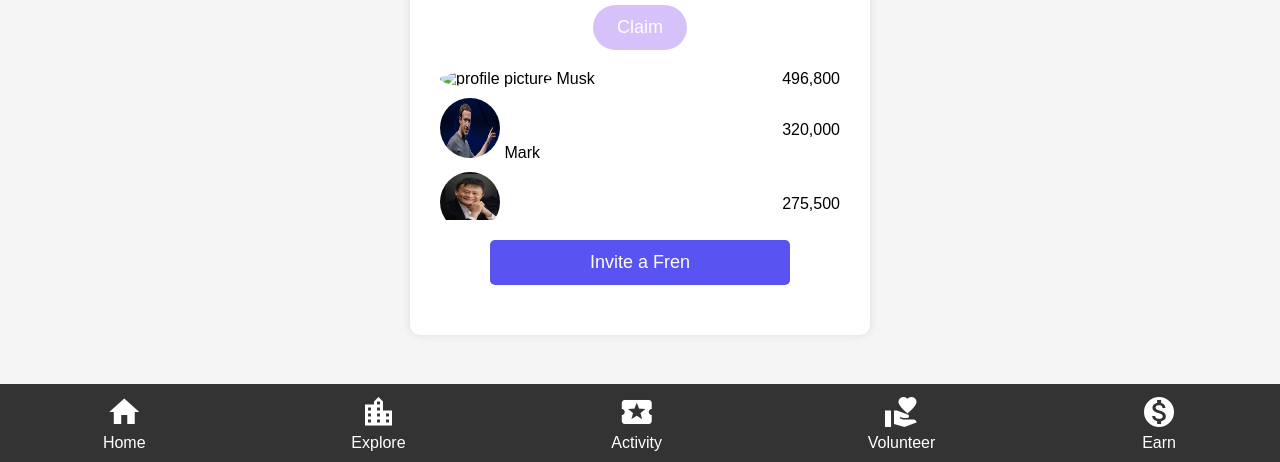
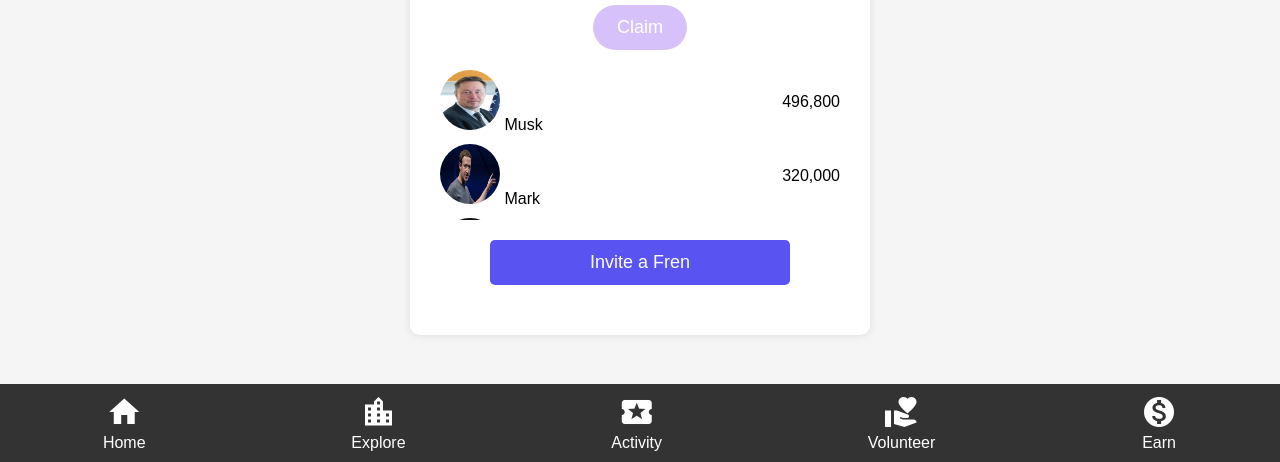
Before and after one commit to obedson/3MTT_Project, a plain HTML site: page Invite.html in a window 1280 px wide. Shown: the part 338-800 px from the top of the page. Drawn offline with Linux system fonts and the light colour scheme; the site is published under a folder, as on GitHub Pages, so addresses that start at the root find nothing.

Commit message:
Update Invite.html

```diff
--- a/Invite.html
+++ b/Invite.html
@@ -257,7 +257,7 @@
         <div class="frens-list">
             <div class="frens">
                 <div>
-                    <img src="/assets/images/Musk.jpeg" alt="profile picture" id="profile-pic">
+                    <img src="./assets/images/Musk.jpeg" alt="profile picture" id="profile-pic">
                     <span id="username">Musk</span>
                 </div>
                 <span id="points">496,800</span>
```
